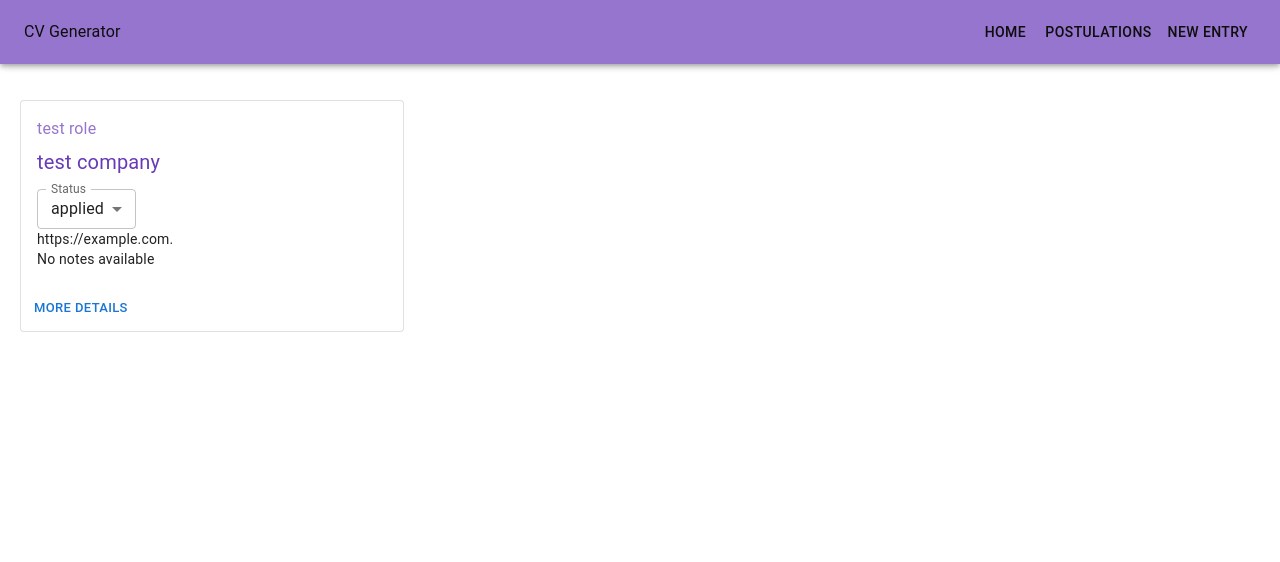
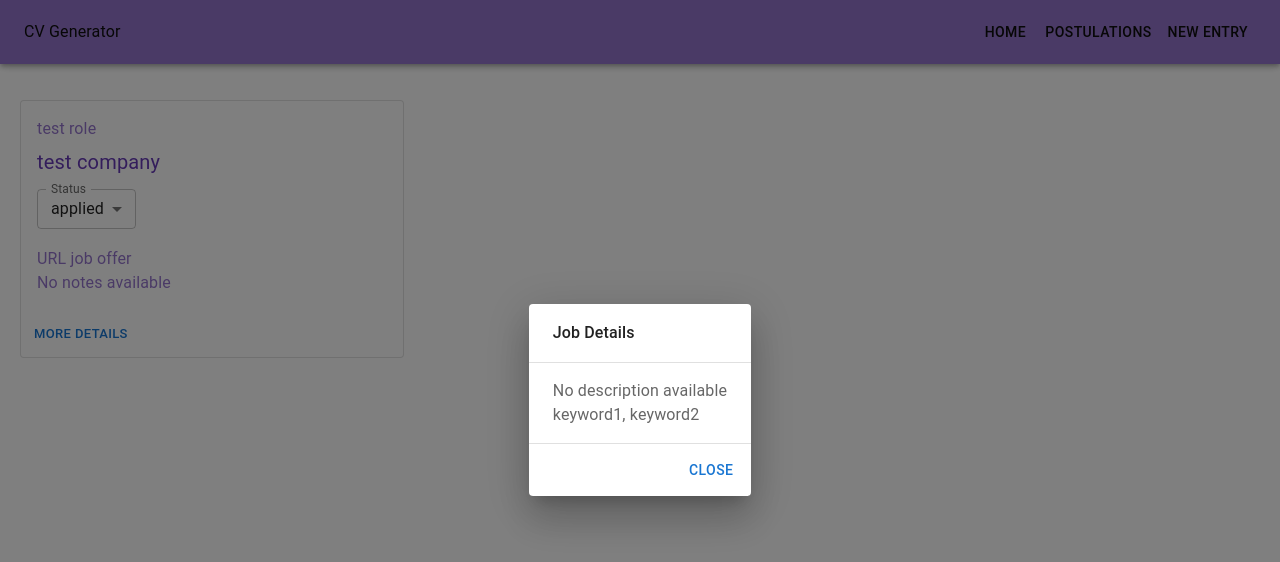
Before and after one commit to FraanMoore/CV_Generator, a React (Vite) app in the folder cv_reader/frontend/: page / in a window 1280 px wide. Both pictures are taken after a click on the button "MORE DETAILS". Shown: the top 562 px of the page. Built offline with nearby package versions, Linux system fonts and the light colour scheme.

Commit message:
add more details dialog

```diff
--- a/cv_reader/frontend/src/components/Home.tsx
+++ b/cv_reader/frontend/src/components/Home.tsx
@@ -5,7 +5,7 @@ const Home = () => {
     return (
         <>
             <Navbar />
-            <PostulationCard company={'test company'} role={'test role'} jobURL={'https://example.com'} status={'applied'} notes={'No notes available'} />
+            <PostulationCard company={'test company'} role={'test role'} jobURL={'https://example.com'} status={'applied'} notes={'No notes available'} jobDescription={'No description available'} keyWords={'keyword1, keyword2'} />
         </>
     );
 };
--- /dev/null
+++ b/cv_reader/frontend/src/components/MoreDetailsDialog.tsx
@@ -0,0 +1,56 @@
+import Button from '@mui/material/Button';
+import Dialog, { type DialogProps } from '@mui/material/Dialog';
+import DialogActions from '@mui/material/DialogActions';
+import DialogContent from '@mui/material/DialogContent';
+import DialogContentText from '@mui/material/DialogContentText';
+import DialogTitle from '@mui/material/DialogTitle';
+import { useEffect, useRef, useState } from 'react';
+
+export type MoreDetailsDialogProps = {
+    open: boolean;
+    onClose: () => void;
+    jobDescription: string;
+    keyWords: string;
+};
+
+const MoreDetailsDialog = ({ open, onClose, jobDescription, keyWords }: MoreDetailsDialogProps) => {
+    const [scroll] = useState<DialogProps['scroll']>('paper');
+
+    const descriptionElementRef = useRef<HTMLElement>(null);
+    useEffect(() => {
+        if (open) {
+            const { current: descriptionElement } = descriptionElementRef;
+            if (descriptionElement !== null) {
+                descriptionElement.focus();
+            }
+        }
+    }, [open]);
+
+    return (
+        <Dialog
+            open={open}
+            onClose={onClose}
+            scroll={scroll}
+            aria-labelledby="scroll-dialog-title"
+            aria-describedby="scroll-dialog-description"
+        >
+            <DialogTitle id="scroll-dialog-title">Job Details</DialogTitle>
+            <DialogContent dividers={scroll === 'paper'}>
+                <DialogContentText
+                    id="scroll-dialog-description"
+                    ref={descriptionElementRef}
+                    tabIndex={-1}
+                >
+                    {jobDescription}
+                    <br />
+                    {keyWords}
+                </DialogContentText>
+            </DialogContent>
+            <DialogActions>
+                <Button onClick={onClose}>Close</Button>
+            </DialogActions>
+        </Dialog>
+    );
+};
+
+export default MoreDetailsDialog;
--- a/cv_reader/frontend/src/components/PostulationCard.tsx
+++ b/cv_reader/frontend/src/components/PostulationCard.tsx
@@ -3,11 +3,13 @@ import Button from '@mui/material/Button';
 import Card from '@mui/material/Card';
 import CardActions from '@mui/material/CardActions';
 import CardContent from '@mui/material/CardContent';
-import Typography from '@mui/material/Typography';
+import Link from '@mui/material/Link';
 import * as React from 'react';
+import { useState } from 'react';
 import styled from 'styled-components';
 import { useLayout } from '../hooks/useLayout';
 import BaseTypography from '../utils/BaseTypography';
+import MoreDetailsDialog from './MoreDetailsDialog';
 import StatusButton from './StatusButton';
 
 export type PostulationCardProps = {
@@ -16,6 +18,8 @@ export type PostulationCardProps = {
     jobURL: string;
     status: 'applied' | 'interviewing' | 'offer' | 'rejected' | 'draft';
     notes: string;
+    jobDescription: string;
+    keyWords: string;
 };
 
 const PostulationCard = ({
@@ -23,9 +27,20 @@ const PostulationCard = ({
     role,
     jobURL,
     status,
-    notes
+    notes,
+    jobDescription,
+    keyWords
 }: PostulationCardProps) => {
     const { isMobile } = useLayout();
+    const [open, setOpen] = useState(false);
+
+    const handleMoreDetails = () => {
+        setOpen(true);
+    };
+
+    const handleClose = () => {
+        setOpen(false);
+    };
 
     const card = (
         <React.Fragment>
@@ -37,22 +52,26 @@ const PostulationCard = ({
                     {company}
                 </CompanyTypography>
                 <StatusButton jobStatus={status} />
-                <Typography variant="body2">
-                    {jobURL}.
+                <URLNotesTypography>
+                    <Link onClick={() => window.open(jobURL, '_blank')}>
+                        URL job offer
+                    </Link>
                     <br />
                     {notes}
-                </Typography>
+                </URLNotesTypography>
             </CardContent>
             <CardActions>
-                <Button size="small">More details</Button>
+                <Button size="small" onClick={handleMoreDetails}>More details</Button>
             </CardActions>
         </React.Fragment>
     );
+
     return (
         <Container>
             <CardContainer $isMobile={isMobile}>
                 <StyledCard $isMobile={isMobile} variant="outlined">{card}</StyledCard>
             </CardContainer>
+            <MoreDetailsDialog open={open} onClose={handleClose} jobDescription={jobDescription} keyWords={keyWords} />
         </Container>
     );
 
@@ -81,3 +100,13 @@ const CompanyTypography = styled(BaseTypography)`
     font-size: var(--font-size-h5);
     color: var(--color-primary);
 `;
+const URLNotesTypography = styled(BaseTypography)`
+    font-size: var(--font-size-h6);
+    color: var(--color-primary-light);
+    margin-top: 18px;
+    a{
+        color: var(--color-primary-light);
+        font-size: var(--font-size-h6);
+        text-decoration: none;
+    }
+`;
```
Also changed, not shown: 1 other file (tests, documents, lock files or other folders).
